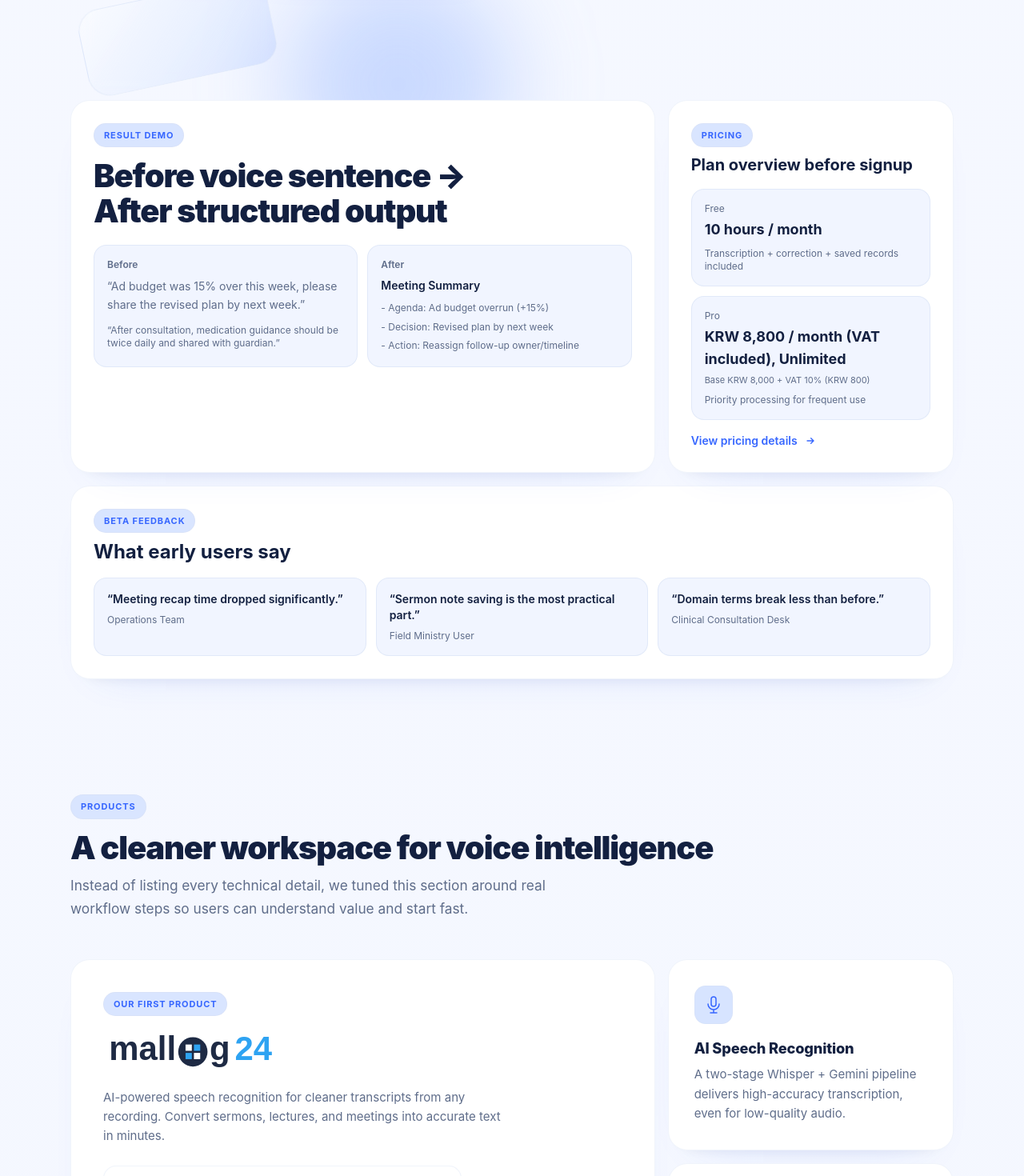
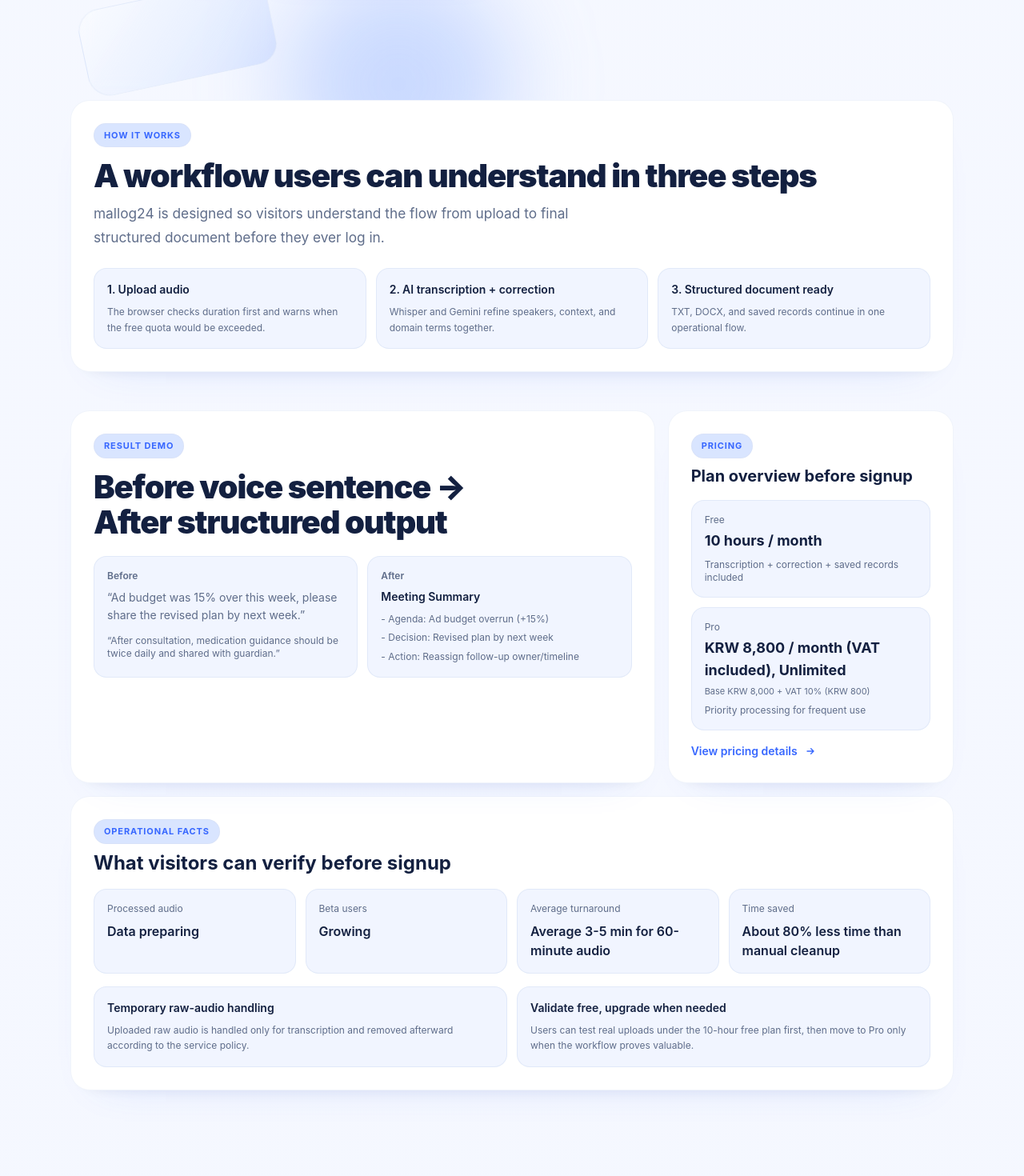
Before and after one commit to hyunw2o/ours-homepage, a Next.js app: page /en in a window 1280 px wide. Shown: the part 1100-2570 px from the top of the page at 80% size. Built offline with nearby package versions, Linux system fonts and the light colour scheme; no server answers; a web font is replaced by a local one.

Commit message:
feat(landing): strengthen ours conversion messaging

```diff
--- a/pages/en.js
+++ b/pages/en.js
@@ -14,11 +14,15 @@
 const MALLOG24_PRICING_URL = `${MALLOG24_URL}/pricing-en`
 const BUSINESS_NAME = process.env.NEXT_PUBLIC_BUSINESS_NAME || 'OURS'
 const BUSINESS_REG_NUMBER = process.env.NEXT_PUBLIC_BUSINESS_REG_NUMBER || '696-08-03518'
-const LANDLINE_PHONE = process.env.NEXT_PUBLIC_LANDLINE_PHONE || '010-4798-3619'
+const LANDLINE_PHONE = process.env.NEXT_PUBLIC_LANDLINE_PHONE || ''
 const REPRESENTATIVE_NAME = process.env.NEXT_PUBLIC_REPRESENTATIVE_NAME || 'Hyunwoo Kim'
 const BUSINESS_ADDRESS = process.env.NEXT_PUBLIC_BUSINESS_ADDRESS || '12735, 28 Mudeul-ro, Chowol-eup, Gwangju-si, Gyeonggi-do, Republic of Korea'
 const ECOMMERCE_REG_NUMBER = process.env.NEXT_PUBLIC_ECOMMERCE_REG_NUMBER || 'No. 2026-Gyeonggi Gwangju-0442'
 const BUSINESS_EMAIL = process.env.NEXT_PUBLIC_SUPPORT_EMAIL || 'ours113814@gmail.com'
+const HOURS_PROCESSED = process.env.NEXT_PUBLIC_LANDING_STATS_HOURS_PROCESSED || 'Data preparing'
+const BETA_USERS = process.env.NEXT_PUBLIC_LANDING_STATS_BETA_USERS || 'Growing'
+const AVG_TURNAROUND = process.env.NEXT_PUBLIC_LANDING_STATS_AVG_TURNAROUND_EN || 'Average 3-5 min for 60-minute audio'
+const TIME_SAVING = process.env.NEXT_PUBLIC_LANDING_STATS_TIME_SAVING_EN || 'About 80% less time than manual cleanup'
 const BUSINESS_MAILTO = `mailto:${BUSINESS_EMAIL}?subject=${encodeURIComponent('Business Inquiry to OURS')}&body=${encodeURIComponent('Hello OURS team,\n\nInquiry details:\n')}`
 const ONE_TO_ONE_MAILTO = `mailto:${BUSINESS_EMAIL}?subject=${encodeURIComponent('1:1 Inquiry to OURS')}&body=${encodeURIComponent('Hello OURS team,\n\n1:1 inquiry details:\n')}`
 
@@ -249,10 +253,10 @@
                 </svg>
               </a>
               <a
-                href={MALLOG24_INFO_URL}
+                href={MALLOG24_PRICING_URL}
                 className="inline-flex items-center gap-2 px-7 py-3.5 ours-btn-secondary font-semibold rounded-2xl transition-all duration-200"
               >
-                About mallog24
+                View pricing
               </a>
               <Link
                 href={MALLOG24_GUIDE_URL}
@@ -260,6 +264,31 @@
               >
                 Usage Guide
               </Link>
+            </div>
+          </div>
+        </section>
+
+        <section className="pb-6 sm:pb-12">
+          <div className="max-w-6xl mx-auto px-6">
+            <div className="rounded-3xl ours-card p-6 sm:p-7">
+              <span className="ours-section-kicker">How it works</span>
+              <h2 className="ours-section-title mt-2">A workflow users can understand in three steps</h2>
+              <p className="ours-section-copy">
+                mallog24 is designed so visitors understand the flow from upload to final structured document
+                before they ever log in.
+              </p>
+              <div className="grid grid-cols-1 md:grid-cols-3 gap-3 mt-6">
+                {[
+                  ['1. Upload audio', 'The browser checks duration first and warns when the free quota would be exceeded.'],
+                  ['2. AI transcription + correction', 'Whisper and Gemini refine speakers, context, and domain terms together.'],
+                  ['3. Structured document ready', 'TXT, DOCX, and saved records continue in one operational flow.'],
+                ].map(([title, body]) => (
+                  <div key={title} className="rounded-2xl ours-soft-card p-4">
+                    <p className="text-sm font-semibold ours-title">{title}</p>
+                    <p className="text-xs ours-muted mt-2 leading-relaxed">{body}</p>
+                  </div>
+                ))}
+              </div>
             </div>
           </div>
         </section>
@@ -319,20 +348,38 @@
 
           <div className="max-w-6xl mx-auto px-6 mt-4">
             <div className="rounded-3xl ours-card p-6 sm:p-7">
-              <span className="ours-section-kicker">Beta Feedback</span>
-              <h3 className="text-2xl font-bold ours-title mt-2 mb-4">What early users say</h3>
-              <div className="grid grid-cols-1 md:grid-cols-3 gap-3">
+              <span className="ours-section-kicker">Operational facts</span>
+              <h3 className="text-2xl font-bold ours-title mt-2 mb-4">What visitors can verify before signup</h3>
+              <div className="grid grid-cols-1 md:grid-cols-2 xl:grid-cols-4 gap-3">
                 <div className="rounded-2xl ours-soft-card p-4">
-                  <p className="text-sm ours-title font-semibold">&ldquo;Meeting recap time dropped significantly.&rdquo;</p>
-                  <p className="text-xs ours-muted mt-2">Operations Team</p>
+                  <p className="text-xs ours-muted">Processed audio</p>
+                  <p className="text-base ours-title font-semibold mt-2">{HOURS_PROCESSED}</p>
                 </div>
                 <div className="rounded-2xl ours-soft-card p-4">
-                  <p className="text-sm ours-title font-semibold">&ldquo;Sermon note saving is the most practical part.&rdquo;</p>
-                  <p className="text-xs ours-muted mt-2">Field Ministry User</p>
+                  <p className="text-xs ours-muted">Beta users</p>
+                  <p className="text-base ours-title font-semibold mt-2">{BETA_USERS}</p>
                 </div>
                 <div className="rounded-2xl ours-soft-card p-4">
-                  <p className="text-sm ours-title font-semibold">&ldquo;Domain terms break less than before.&rdquo;</p>
-                  <p className="text-xs ours-muted mt-2">Clinical Consultation Desk</p>
+                  <p className="text-xs ours-muted">Average turnaround</p>
+                  <p className="text-base ours-title font-semibold mt-2">{AVG_TURNAROUND}</p>
+                </div>
+                <div className="rounded-2xl ours-soft-card p-4">
+                  <p className="text-xs ours-muted">Time saved</p>
+                  <p className="text-base ours-title font-semibold mt-2">{TIME_SAVING}</p>
+                </div>
+              </div>
+              <div className="grid grid-cols-1 md:grid-cols-2 gap-3 mt-4">
+                <div className="rounded-2xl ours-soft-card p-4">
+                  <p className="text-sm ours-title font-semibold">Temporary raw-audio handling</p>
+                  <p className="text-xs ours-muted mt-2 leading-relaxed">
+                    Uploaded raw audio is handled only for transcription and removed afterward according to the service policy.
+                  </p>
+                </div>
+                <div className="rounded-2xl ours-soft-card p-4">
+                  <p className="text-sm ours-title font-semibold">Validate free, upgrade when needed</p>
+                  <p className="text-xs ours-muted mt-2 leading-relaxed">
+                    Users can test real uploads under the 10-hour free plan first, then move to Pro only when the workflow proves valuable.
+                  </p>
                 </div>
               </div>
             </div>
@@ -533,6 +580,28 @@
             </div>
           </div>
         </section>
+
+        <section className="pb-16 sm:pb-24">
+          <div className="max-w-6xl mx-auto px-6">
+            <div className="rounded-3xl ours-card p-6 sm:p-7">
+              <span className="ours-section-kicker">FAQ</span>
+              <h2 className="ours-section-title mt-2">Questions people ask before adopting mallog24</h2>
+              <div className="grid grid-cols-1 md:grid-cols-2 gap-3 mt-6">
+                {[
+                  ['How long are audio files stored?', 'Raw audio is handled temporarily for transcription and removed after processing. Structured results remain within the account feature scope.'],
+                  ['Does it support English?', 'Yes. Korean and English are both supported, and users can choose the language before upload.'],
+                  ['Can it separate multiple speakers?', 'Meeting and call modes prioritize speaker-aware formatting. Clear audio with less overlap improves quality.'],
+                  ['Can users validate before paying?', 'Yes. The free plan includes up to 10 hours per month so teams can test the workflow before upgrading.'],
+                ].map(([title, body]) => (
+                  <div key={title} className="rounded-2xl ours-soft-card p-4">
+                    <p className="text-sm ours-title font-semibold">{title}</p>
+                    <p className="text-xs ours-muted mt-2 leading-relaxed">{body}</p>
+                  </div>
+                ))}
+              </div>
+            </div>
+          </div>
+        </section>
       </main>
 
       {/* Footer */}
@@ -570,9 +639,11 @@
               <p className="text-xs ours-muted mt-1">
                 Business Registration No.: {BUSINESS_REG_NUMBER}
               </p>
-              <p className="text-xs ours-muted mt-1">
-                Landline: {LANDLINE_PHONE}
-              </p>
+              {LANDLINE_PHONE ? (
+                <p className="text-xs ours-muted mt-1">
+                  Landline: {LANDLINE_PHONE}
+                </p>
+              ) : null}
               <p className="text-xs ours-muted mt-1">
                 Business Address: {BUSINESS_ADDRESS}
               </p>
--- a/pages/index.js
+++ b/pages/index.js
@@ -14,11 +14,15 @@
 const MALLOG24_PRICING_URL = `${MALLOG24_URL}/pricing`
 const BUSINESS_NAME = process.env.NEXT_PUBLIC_BUSINESS_NAME || 'OURS'
 const BUSINESS_REG_NUMBER = process.env.NEXT_PUBLIC_BUSINESS_REG_NUMBER || '696-08-03518'
-const LANDLINE_PHONE = process.env.NEXT_PUBLIC_LANDLINE_PHONE || '010-4798-3619'
+const LANDLINE_PHONE = process.env.NEXT_PUBLIC_LANDLINE_PHONE || ''
 const REPRESENTATIVE_NAME = process.env.NEXT_PUBLIC_REPRESENTATIVE_NAME || '김현우'
 const BUSINESS_ADDRESS = process.env.NEXT_PUBLIC_BUSINESS_ADDRESS || '12735, 경기도 광주시 초월읍 무들로 28'
 const ECOMMERCE_REG_NUMBER = process.env.NEXT_PUBLIC_ECOMMERCE_REG_NUMBER || '제 2026-경기광주-0442 호'
 const BUSINESS_EMAIL = process.env.NEXT_PUBLIC_SUPPORT_EMAIL || 'ours113814@gmail.com'
+const HOURS_PROCESSED = process.env.NEXT_PUBLIC_LANDING_STATS_HOURS_PROCESSED || '집계 준비 중'
+const BETA_USERS = process.env.NEXT_PUBLIC_LANDING_STATS_BETA_USERS || '확장 중'
+const AVG_TURNAROUND = process.env.NEXT_PUBLIC_LANDING_STATS_AVG_TURNAROUND_KO || '60분 음성 기준 평균 3~5분'
+const TIME_SAVING = process.env.NEXT_PUBLIC_LANDING_STATS_TIME_SAVING_KO || '수기 정리 대비 약 80% 시간 절감'
 const BUSINESS_MAILTO = `mailto:${BUSINESS_EMAIL}?subject=${encodeURIComponent('OURS 비즈니스 문의')}&body=${encodeURIComponent('안녕하세요 OURS 팀,\n\n문의 내용:\n')}`
 const ONE_TO_ONE_MAILTO = `mailto:${BUSINESS_EMAIL}?subject=${encodeURIComponent('OURS 1:1 문의')}&body=${encodeURIComponent('안녕하세요 OURS 팀,\n\n1:1 문의 내용:\n')}`
 
@@ -249,10 +253,10 @@
                 </svg>
               </a>
               <a
-                href={MALLOG24_INFO_URL}
+                href={MALLOG24_PRICING_URL}
                 className="inline-flex items-center gap-2 px-7 py-3.5 ours-btn-secondary font-semibold rounded-2xl transition-all duration-200"
               >
-                mallog24 소개
+                요금제 보기
               </a>
               <Link
                 href={MALLOG24_GUIDE_URL}
@@ -260,6 +264,31 @@
               >
                 사용 가이드
               </Link>
+            </div>
+          </div>
+        </section>
+
+        <section className="pb-6 sm:pb-12">
+          <div className="max-w-6xl mx-auto px-6">
+            <div className="rounded-3xl ours-card p-6 sm:p-7">
+              <span className="ours-section-kicker">How it works</span>
+              <h2 className="ours-section-title mt-2">몰입 없이도 이해되는 3단계 흐름</h2>
+              <p className="ours-section-copy">
+                mallog24는 업로드부터 결과 문서 저장까지 한 흐름으로 설계되어 있습니다.
+                첫 방문자도 어떤 결과를 받는지 바로 이해할 수 있어야 합니다.
+              </p>
+              <div className="grid grid-cols-1 md:grid-cols-3 gap-3 mt-6">
+                {[
+                  ['1. 파일 업로드', '브라우저에서 먼저 음성 길이를 확인하고, 무료 한도 초과 여부를 즉시 안내합니다.'],
+                  ['2. AI 전사 + 교정', 'Whisper와 Gemini가 화자, 문맥, 전문 용어를 함께 반영해 텍스트를 정리합니다.'],
+                  ['3. 구조화 문서 저장', 'TXT, DOCX, 기록본 저장까지 같은 화면에서 이어집니다.'],
+                ].map(([title, body]) => (
+                  <div key={title} className="rounded-2xl ours-soft-card p-4">
+                    <p className="text-sm font-semibold ours-title">{title}</p>
+                    <p className="text-xs ours-muted mt-2 leading-relaxed">{body}</p>
+                  </div>
+                ))}
+              </div>
             </div>
           </div>
         </section>
@@ -319,20 +348,38 @@
 
           <div className="max-w-6xl mx-auto px-6 mt-4">
             <div className="rounded-3xl ours-card p-6 sm:p-7">
-              <span className="ours-section-kicker">Beta Feedback</span>
-              <h3 className="text-2xl font-bold ours-title mt-2 mb-4">초기 사용자 피드백</h3>
-              <div className="grid grid-cols-1 md:grid-cols-3 gap-3">
+              <span className="ours-section-kicker">Operational facts</span>
+              <h3 className="text-2xl font-bold ours-title mt-2 mb-4">가입 전에 확인할 수 있는 운영 기준</h3>
+              <div className="grid grid-cols-1 md:grid-cols-2 xl:grid-cols-4 gap-3">
                 <div className="rounded-2xl ours-soft-card p-4">
-                  <p className="text-sm ours-title font-semibold">&ldquo;회의록 정리 시간이 확 줄었습니다.&rdquo;</p>
-                  <p className="text-xs ours-muted mt-2">스타트업 운영팀</p>
+                  <p className="text-xs ours-muted">누적 처리 시간</p>
+                  <p className="text-base ours-title font-semibold mt-2">{HOURS_PROCESSED}</p>
                 </div>
                 <div className="rounded-2xl ours-soft-card p-4">
-                  <p className="text-sm ours-title font-semibold">&ldquo;설교 후 기록본 저장이 가장 편했습니다.&rdquo;</p>
-                  <p className="text-xs ours-muted mt-2">현장 사역자</p>
+                  <p className="text-xs ours-muted">베타 사용자</p>
+                  <p className="text-base ours-title font-semibold mt-2">{BETA_USERS}</p>
                 </div>
                 <div className="rounded-2xl ours-soft-card p-4">
-                  <p className="text-sm ours-title font-semibold">&ldquo;전문 용어가 기존 대비 덜 깨집니다.&rdquo;</p>
-                  <p className="text-xs ours-muted mt-2">의료 상담 담당자</p>
+                  <p className="text-xs ours-muted">평균 처리 속도</p>
+                  <p className="text-base ours-title font-semibold mt-2">{AVG_TURNAROUND}</p>
+                </div>
+                <div className="rounded-2xl ours-soft-card p-4">
+                  <p className="text-xs ours-muted">시간 절감 효과</p>
+                  <p className="text-base ours-title font-semibold mt-2">{TIME_SAVING}</p>
+                </div>
+              </div>
+              <div className="grid grid-cols-1 md:grid-cols-2 gap-3 mt-4">
+                <div className="rounded-2xl ours-soft-card p-4">
+                  <p className="text-sm ours-title font-semibold">원본 음성은 임시 처리 후 삭제</p>
+                  <p className="text-xs ours-muted mt-2 leading-relaxed">
+                    업로드된 원본 음성 파일은 변환 목적의 임시 저장 후 지체 없이 삭제하는 정책으로 운영합니다.
+                  </p>
+                </div>
+                <div className="rounded-2xl ours-soft-card p-4">
+                  <p className="text-sm ours-title font-semibold">무료 검증 후 유료 전환</p>
+                  <p className="text-xs ours-muted mt-2 leading-relaxed">
+                    월 10시간까지는 결제 없이 테스트할 수 있고, 반복 실무에 맞는 경우에만 Pro로 전환하면 됩니다.
+                  </p>
                 </div>
               </div>
             </div>
@@ -532,6 +579,28 @@
             </div>
           </div>
         </section>
+
+        <section className="pb-16 sm:pb-24">
+          <div className="max-w-6xl mx-auto px-6">
+            <div className="rounded-3xl ours-card p-6 sm:p-7">
+              <span className="ours-section-kicker">FAQ</span>
+              <h2 className="ours-section-title mt-2">도입 전에 자주 묻는 질문</h2>
+              <div className="grid grid-cols-1 md:grid-cols-2 gap-3 mt-6">
+                {[
+                  ['음성 파일은 얼마나 보관되나요?', '원본 음성은 변환 목적의 임시 처리 후 삭제하고, 결과 텍스트와 기록본만 계정 기능 범위 안에서 관리합니다.'],
+                  ['영어 음성도 지원하나요?', '한국어와 영어를 지원하며, 업로드 전에 언어를 직접 선택할 수 있습니다.'],
+                  ['여러 화자 구분이 가능한가요?', '회의/통화 유형에서는 화자 구분 형식을 우선 적용합니다. 발화가 겹치지 않을수록 품질이 더 좋아집니다.'],
+                  ['결제 전에 무료 검증이 가능한가요?', '가능합니다. 무료 플랜으로 월 10시간까지 실제 업로드와 구조화 결과를 확인한 뒤 Pro로 전환할 수 있습니다.'],
+                ].map(([title, body]) => (
+                  <div key={title} className="rounded-2xl ours-soft-card p-4">
+                    <p className="text-sm ours-title font-semibold">{title}</p>
+                    <p className="text-xs ours-muted mt-2 leading-relaxed">{body}</p>
+                  </div>
+                ))}
+              </div>
+            </div>
+          </div>
+        </section>
       </main>
 
       {/* Footer */}
@@ -569,9 +638,11 @@
               <p className="text-xs ours-muted mt-1">
                 사업자등록번호: {BUSINESS_REG_NUMBER}
               </p>
-              <p className="text-xs ours-muted mt-1">
-                유선전화번호: {LANDLINE_PHONE}
-              </p>
+              {LANDLINE_PHONE ? (
+                <p className="text-xs ours-muted mt-1">
+                  유선전화번호: {LANDLINE_PHONE}
+                </p>
+              ) : null}
               <p className="text-xs ours-muted mt-1">
                 사업장 주소: {BUSINESS_ADDRESS}
               </p>
```
